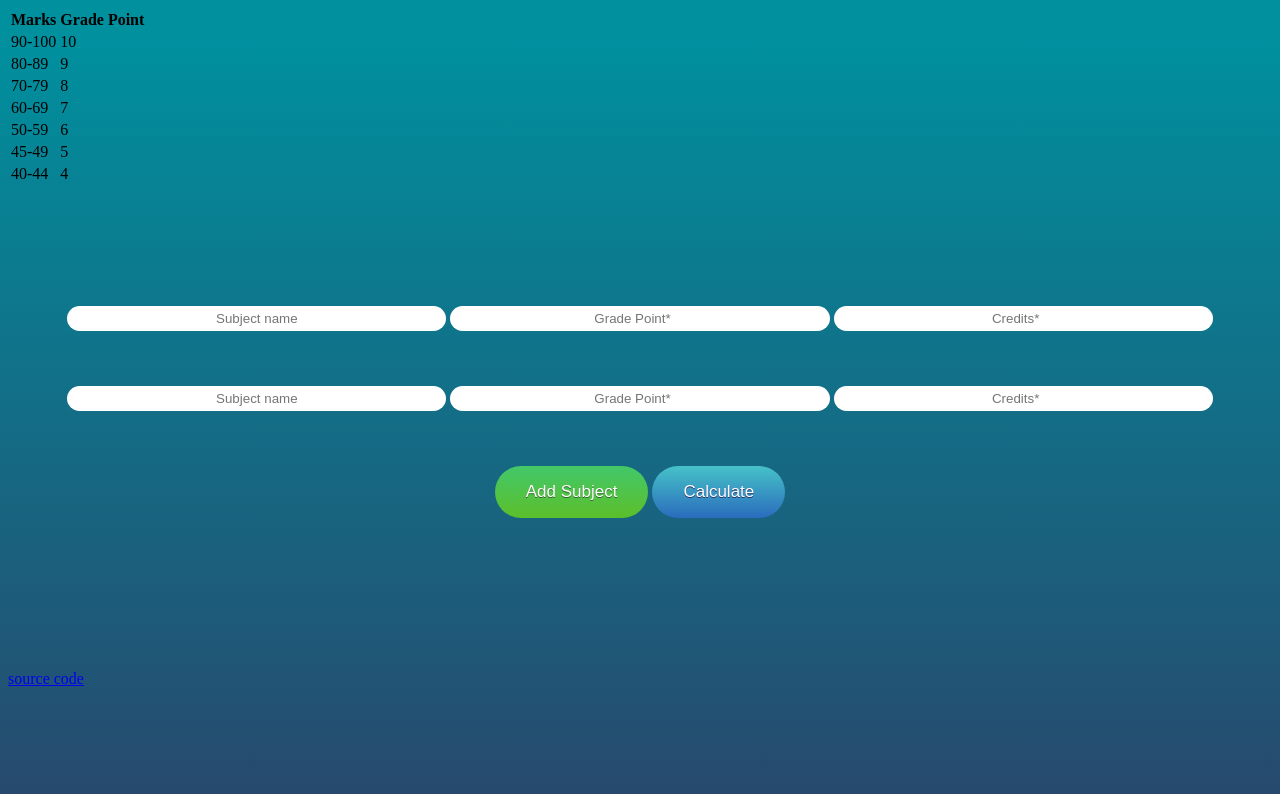
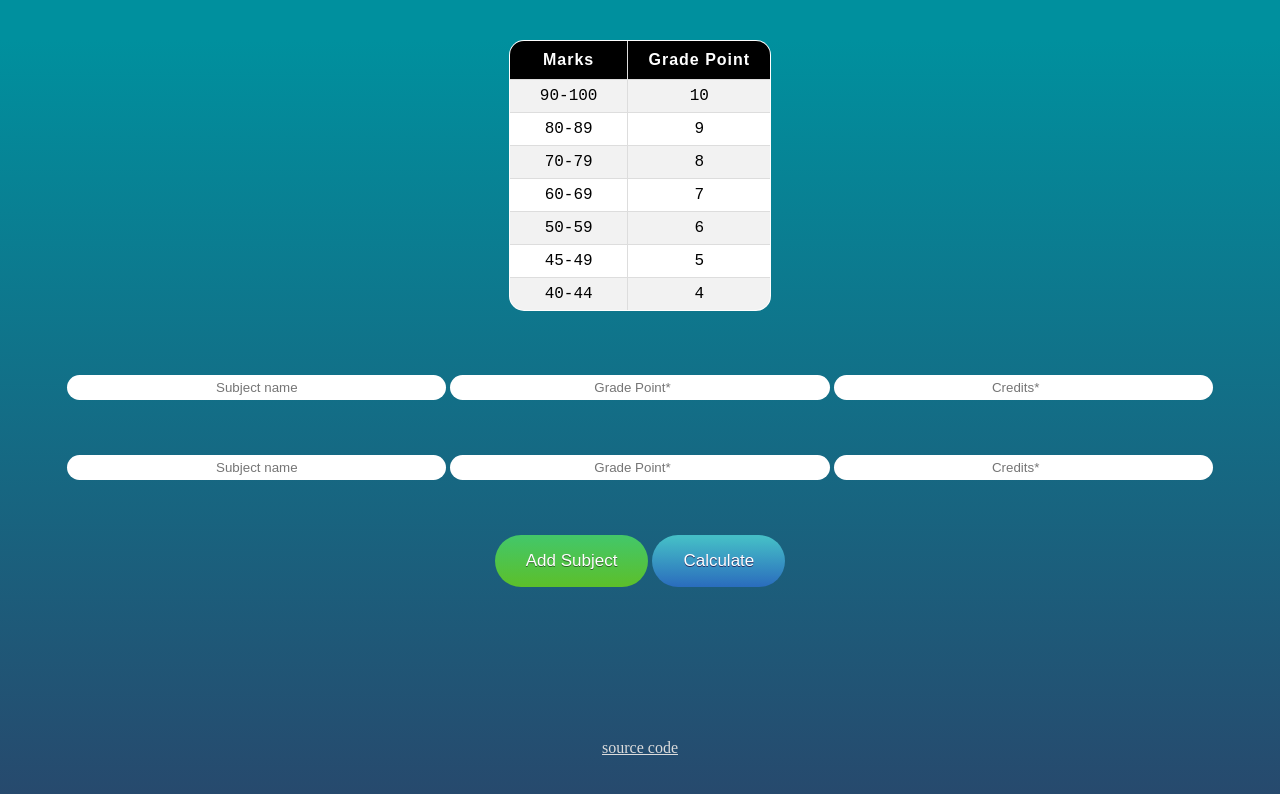
Before and after one commit to ArshBains/SGPA, a plain HTML site: page index.html in a window 1280 px wide. Drawn offline with nearby package versions, Linux system fonts and the light colour scheme.

Commit message:
Update styles.css

```diff
--- a/css/styles.css
+++ b/css/styles.css
@@ -4,7 +4,7 @@ html {
 }
 
 .main-container {
-  padding-top: 15vh;
+  padding-top: 8vh;
   padding-bottom: 15vh;
   text-align: center;
 }
@@ -88,3 +88,45 @@ input {
   background: linear-gradient(to bottom, #2a6cbd 5%, #45bec7 100%);
   background-color: #2a6cbd;
 }
+ /* ----------------table style------------------ */
+ .reference{
+   padding-top: 4vh;
+   text-align: center;
+ }
+ .reference table{
+   border: 1px solid black;
+   background-color: white;
+   color: black;
+   font-size: 1rem;
+   margin: auto;
+   border-collapse: collapse;
+   border-radius: 15px;
+   overflow: hidden;
+ }
+ .reference th{
+   text-align: center;
+   padding: 10px 20px;
+   background-color: black;
+   font-family: sans-serif;
+   letter-spacing: 1px;
+   color: white;
+ }
+.reference th, .reference td{
+  border: 1px solid #ddd;
+}
+.reference td{
+  text-align: center;
+  font-family: monospace;
+  padding: 7px 30px;
+}
+.reference table tr:nth-child(even){
+  background-color: #f2f2f2;
+}
+/* ----------------footer style---------------------- */
+.footer{
+  text-align: center;
+  padding-bottom: 1vh;
+}
+.footer a{
+  color: #DCDCDC;
+}
```
